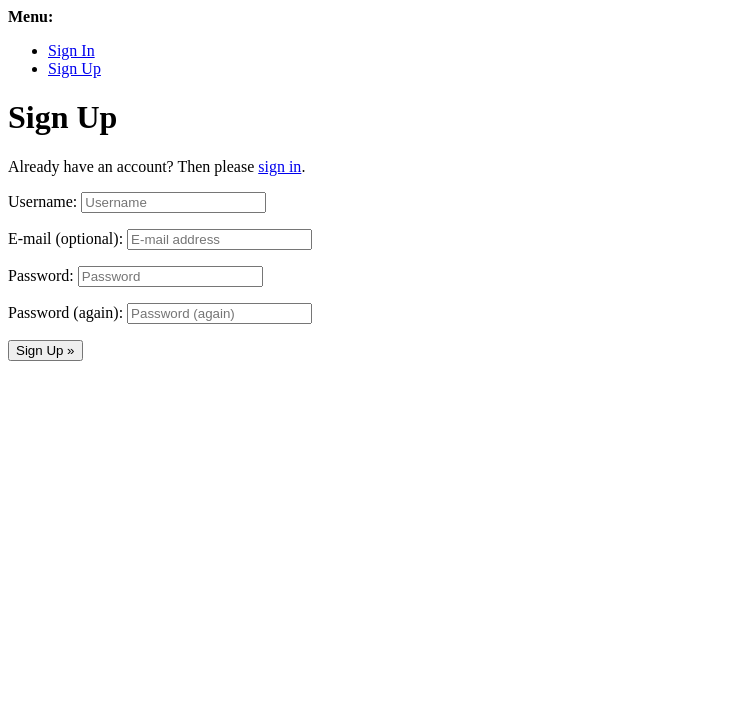
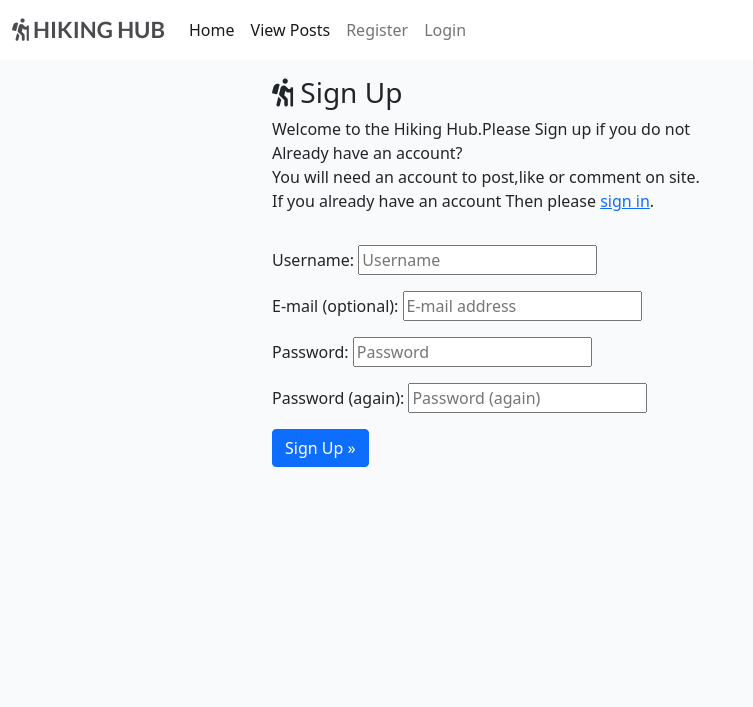
Before and after one commit to wlillisdev/hiking-hub, a Django app: page /accounts/signup/ in a window 1280 px wide. Shown: the top 707 px of the page, without its empty margins (0-753 px from the left). Run offline with Django 3.2, Linux system fonts and the light colour scheme.

Commit message:
register account html styling

```diff
--- a/templates/account/signup.html
+++ b/templates/account/signup.html
@@ -1,21 +1,33 @@
-{% extends "account/base.html" %}
+{% extends "base.html" %}
+{% load static %}
 
 {% load i18n %}
 
 {% block head_title %}{% trans "Signup" %}{% endblock %}
 
 {% block content %}
-<h1>{% trans "Sign Up" %}</h1>
+<div class="container">
+  <div class="row">
+    <div class="col-md-8 mt-3 offset-md-2">
+      <h3><i class="fas fa-hiking"></i> {% trans "Sign Up" %}</h3>
 
-<p>{% blocktrans %}Already have an account? Then please <a href="{{ login_url }}">sign in</a>.{% endblocktrans %}</p>
-
+      <p>{% blocktrans %}Welcome to the Hiking Hub.Please Sign up if you do not<br>
+        Already have an account? <br> You will need an account to post,like or comment on site.<br>
+        If you already have an account Then please <a href="{{ login_url }}">sign in</a>.{% endblocktrans %}
+      </p>
+    </div>
+  </div>
+  <div class="row">
+    <div class="col-md-8 mt-3 offset-md-2">
       <form class="signup" id="signup_form" method="post" action="{% url 'account_signup' %}">
         {% csrf_token %}
         {{ form.as_p }}
         {% if redirect_field_value %}
         <input type="hidden" name="{{ redirect_field_name }}" value="{{ redirect_field_value }}" />
         {% endif %}
-  <button type="submit">{% trans "Sign Up" %} &raquo;</button>
+        <button class="btn btn-primary" type="submit">{% trans "Sign Up" %} &raquo;</button>
       </form>
-
+    </div>
+  </div>
+</div>
 {% endblock %}
```
Lines whose indentation alone changed are shown as unchanged.
